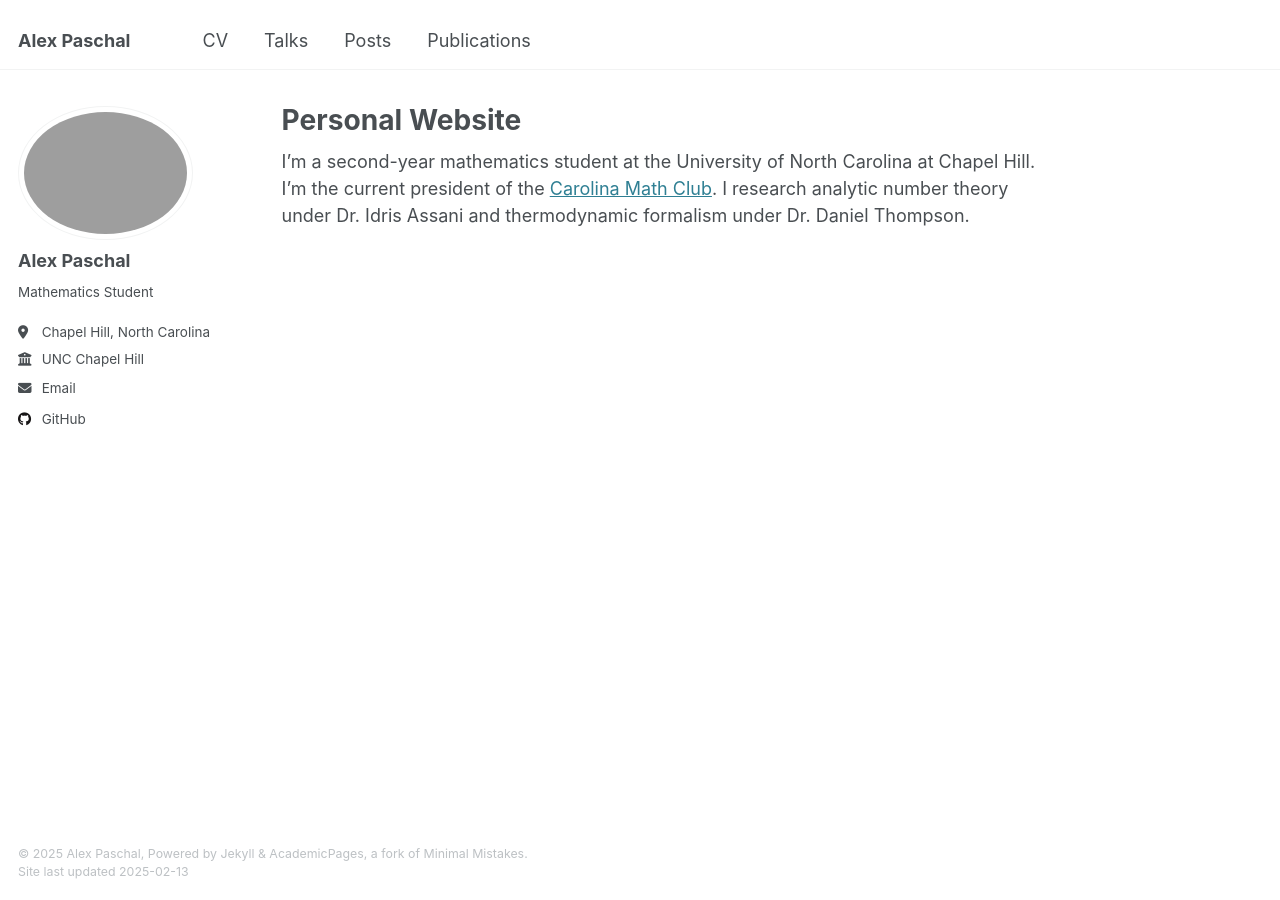
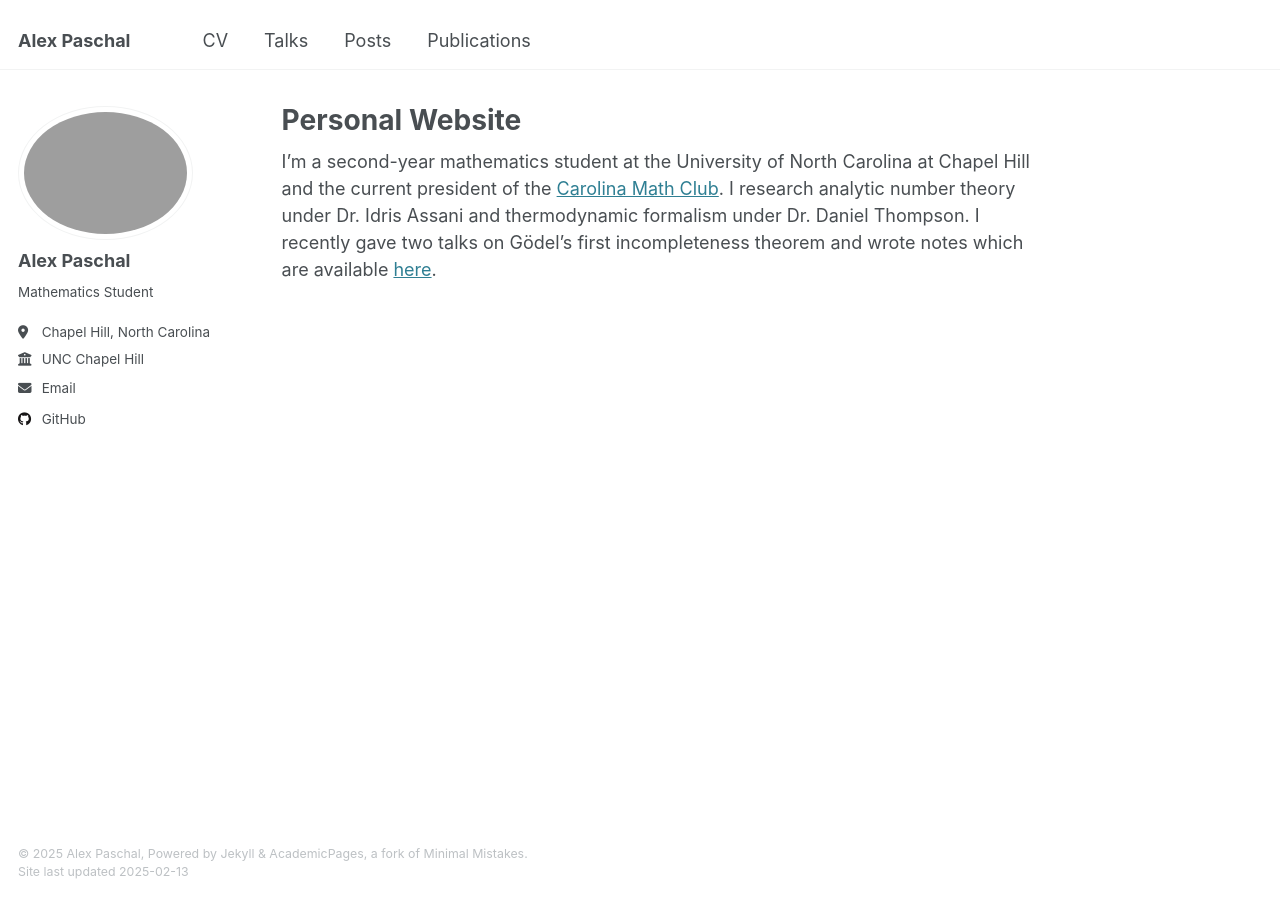
Before and after one commit to alexmpaschal/alexmpaschal.github.io, a Jekyll site: the page built from _pages/about.md, in a window 1280 px wide. Built offline with Jekyll 4.4.1, drawn with Linux system fonts in a browser that asks for light colours.

Commit message:
Update bio

```diff
--- a/_pages/about.md
+++ b/_pages/about.md
@@ -7,4 +7,4 @@ redirect_from:
   - /about.html
 ---
 
-I'm a second-year mathematics student at the University of North Carolina at Chapel Hill. I'm the current president of the [Carolina Math Club](https://heellife.unc.edu/organization/carolinamathclub). I research analytic number theory under Dr. Idris Assani and thermodynamic formalism under Dr. Daniel Thompson.
+I'm a second-year mathematics student at the University of North Carolina at Chapel Hill and the current president of the [Carolina Math Club](https://heellife.unc.edu/organization/carolinamathclub). I research analytic number theory under Dr. Idris Assani and thermodynamic formalism under Dr. Daniel Thompson. I recently gave two talks on Gödel's first incompleteness theorem and wrote notes which are available [here](https://alexpasch.al/files/logic-notes.pdf).
```
